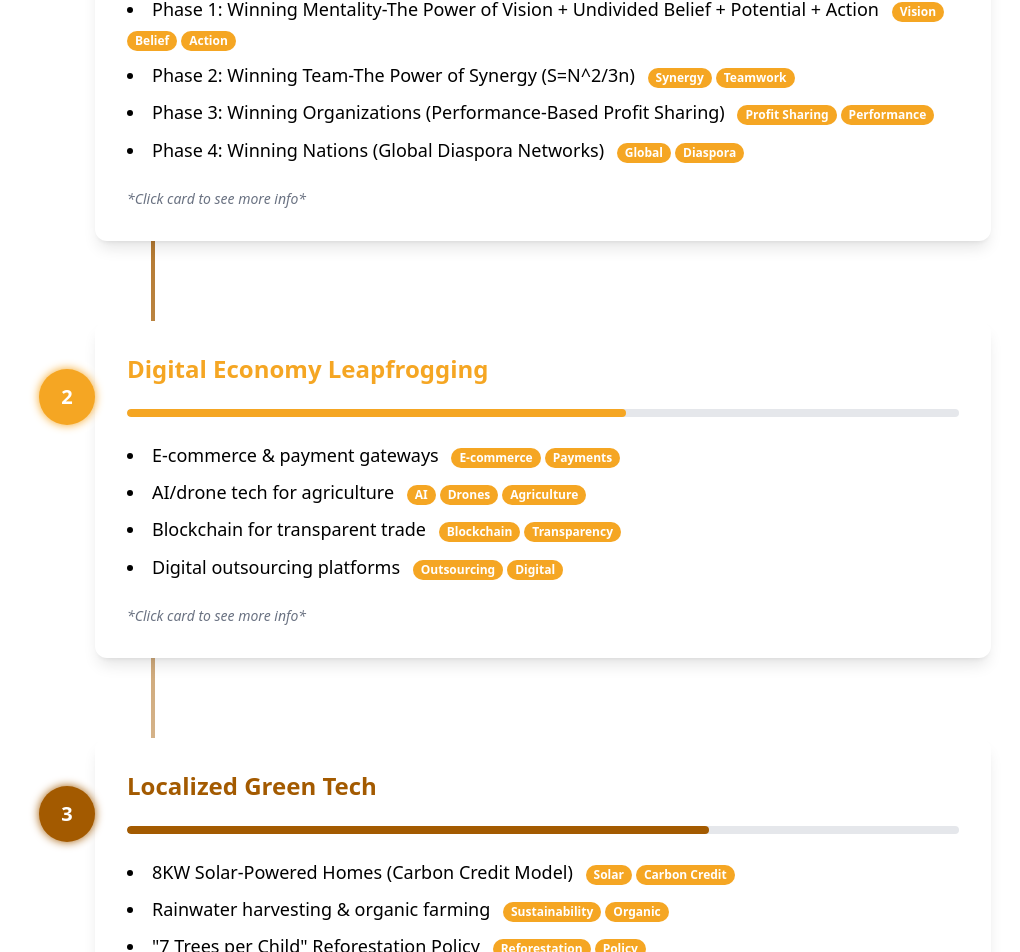
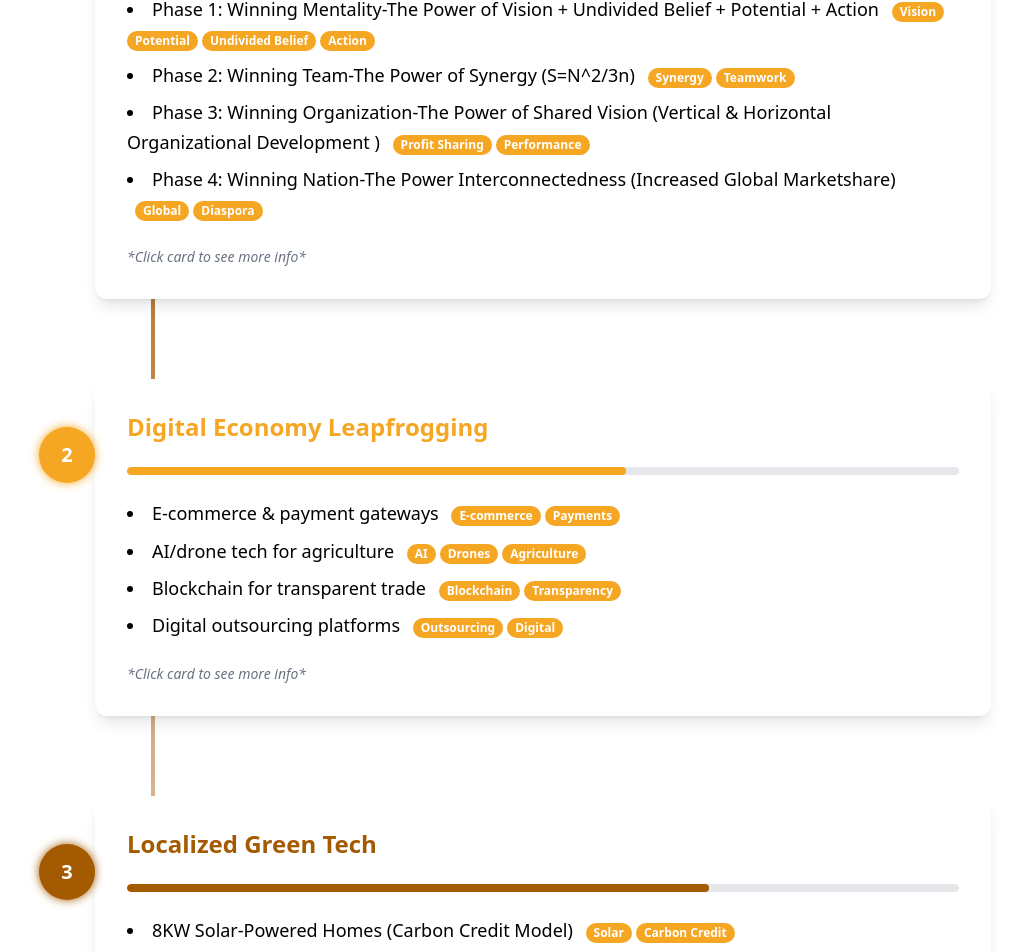
Before and after one commit to bellapacxx/sunvilafoundation, a Next.js app: page / in a window 1280 px wide. Shown: the part 2780-3732 px from the top of the page, without its empty margins (97-1117 px from the left). Built offline with nearby package versions, Linux system fonts and the light colour scheme.

Commit message:
shdjsjssssssssssssssssss

```diff
--- a/app/components/sections/CoreInitiatives.tsx
+++ b/app/components/sections/CoreInitiatives.tsx
@@ -8,10 +8,10 @@ export default function CoreInitiatives() {
       number: "1",
       title: "Smart People Development (PION Business Model)",
       items: [
-        { text: "Phase 1: Winning Mentality-The Power of Vision + Undivided Belief + Potential + Action", tags: ["Vision", "Belief", "Action"] },
+        { text: "Phase 1: Winning Mentality-The Power of Vision + Undivided Belief + Potential + Action", tags: ["Vision","Potential", "Undivided Belief", "Action"] },
         { text: "Phase 2: Winning Team-The Power of Synergy (S=N^2/3n)", tags: ["Synergy", "Teamwork"] },
-        { text: "Phase 3: Winning Organizations (Performance-Based Profit Sharing)", tags: ["Profit Sharing", "Performance"] },
-        { text: "Phase 4: Winning Nations (Global Diaspora Networks)", tags: ["Global", "Diaspora"] },
+        { text: "Phase 3: Winning Organization-The Power of Shared Vision (Vertical & Horizontal Organizational Development )", tags: ["Profit Sharing", "Performance"] },
+        { text: "Phase 4: Winning Nation-The Power Interconnectedness (Increased Global Marketshare)", tags: ["Global", "Diaspora"] },
       ],
       iconColor: "var(--color-primary)",
       progress: 80,
@@ -36,7 +36,7 @@ export default function CoreInitiatives() {
       items: [
         { text: "8KW Solar-Powered Homes (Carbon Credit Model)", tags: ["Solar", "Carbon Credit"] },
         { text: "Rainwater harvesting & organic farming", tags: ["Sustainability", "Organic"] },
-        { text: '"7 Trees per Child" Reforestation Policy', tags: ["Reforestation", "Policy"] },
+        { text: '"7 Trees per Child" Reforestation Policy 7TPC', tags: ["Reforestation", "Policy"] },
       ],
       iconColor: "var(--color-primary)",
       progress: 70,
```
